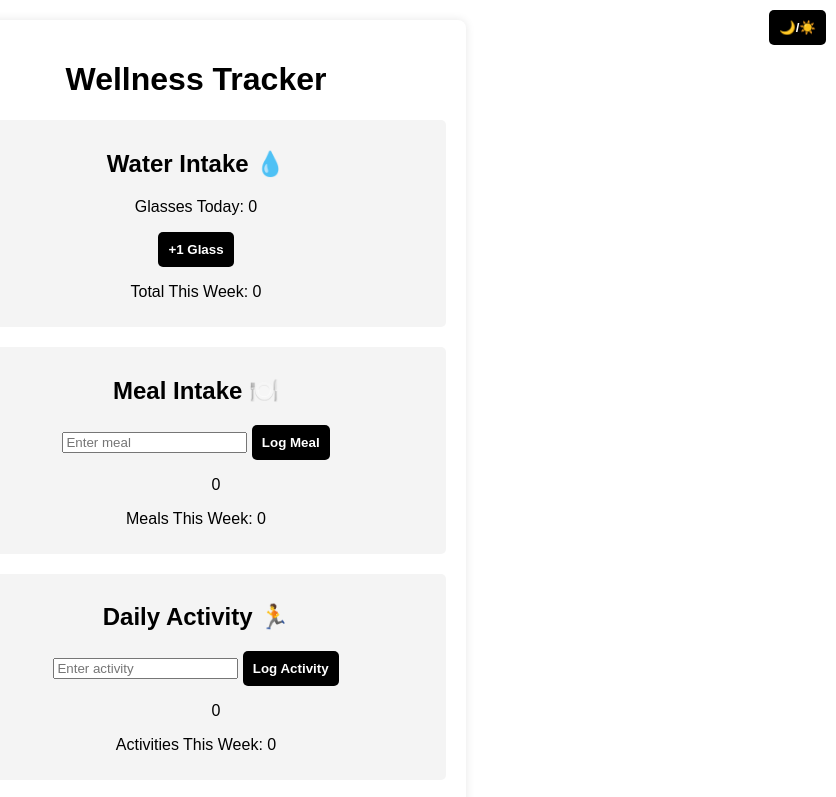
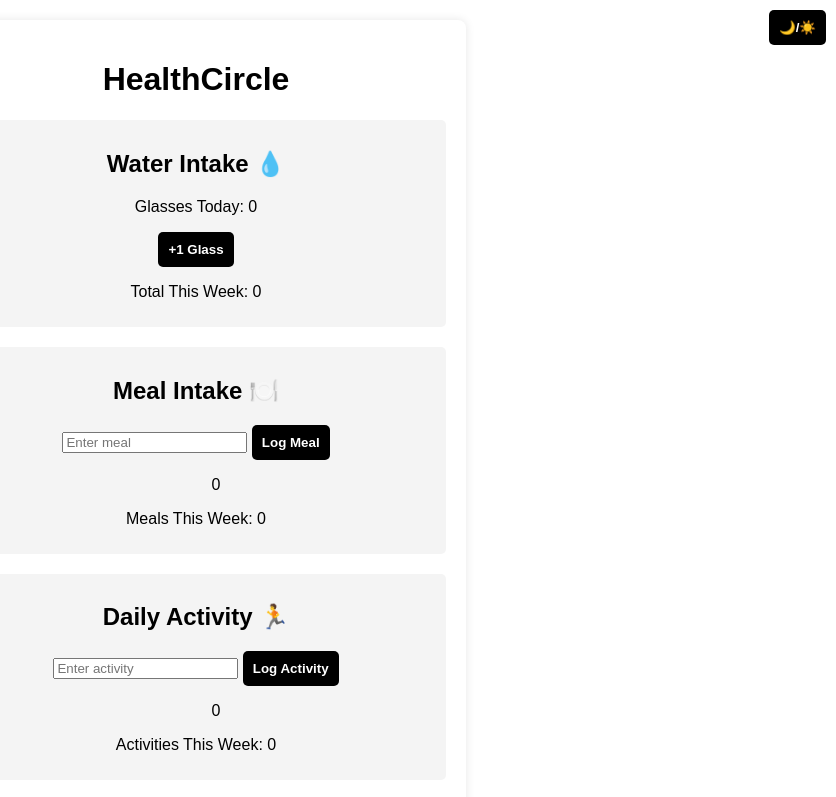
Before and after one commit to TVL2a/HealthCircle, a plain HTML site: page index.html in a window 1280 px wide. Shown: the top 797 px of the page, without its empty margins (444-1280 px from the left). Drawn offline with Linux system fonts and the light colour scheme.

Commit message:
Update index.html

```diff
--- a/index.html
+++ b/index.html
@@ -10,7 +10,7 @@
     <button class="theme-toggle" onclick="toggleTheme()">🌙/☀️</button>
 
     <div class="container">
-        <h1>Wellness Tracker</h1>
+        <h1>HealthCircle</h1>
 
         <!-- Water Intake -->
         <div class="section">
```
